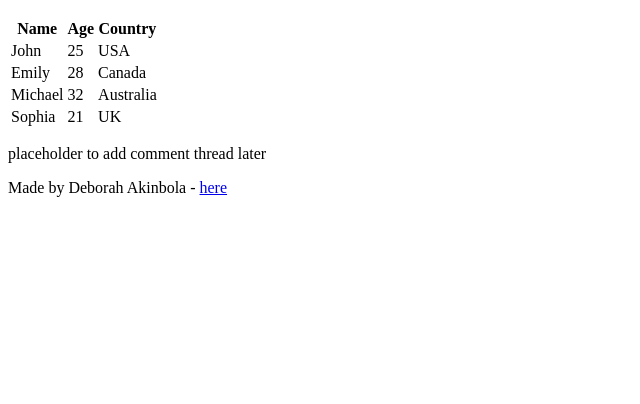
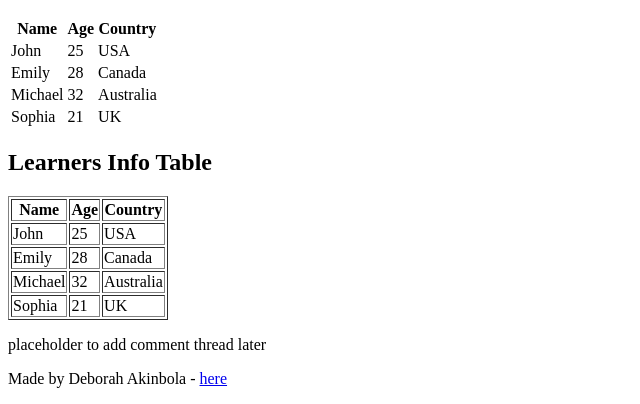
Before and after one commit to DebbyA007/My_First_Portfolio, a plain HTML site: page html_basic/index.html in a window 1280 px wide. Shown: the part 546-950 px from the top of the page, without its empty margins (0-640 px from the left). Before the commit the page ends 800 px from the top, so only its background shows below. Drawn offline with Linux system fonts and the light colour scheme.

Commit message:
Update index.html

```diff
--- a/html_basic/index.html
+++ b/html_basic/index.html
@@ -65,6 +65,22 @@
             </tr>
           </tbody>
         </table>
+        <h2>Learners Info Table</h2>
+<table border="1">
+  <thead>
+    <tr>
+      <th>Name</th>
+      <th>Age</th>
+      <th>Country</th>
+    </tr>
+  </thead>
+  <tbody>
+    <tr><td>John</td><td>25</td><td>USA</td></tr>
+    <tr><td>Emily</td><td>28</td><td>Canada</td></tr>
+    <tr><td>Michael</td><td>32</td><td>Australia</td></tr>
+    <tr><td>Sophia</td><td>21</td><td>UK</td></tr>
+  </tbody>
+</table>
       </article>
 
       <aside>
```
